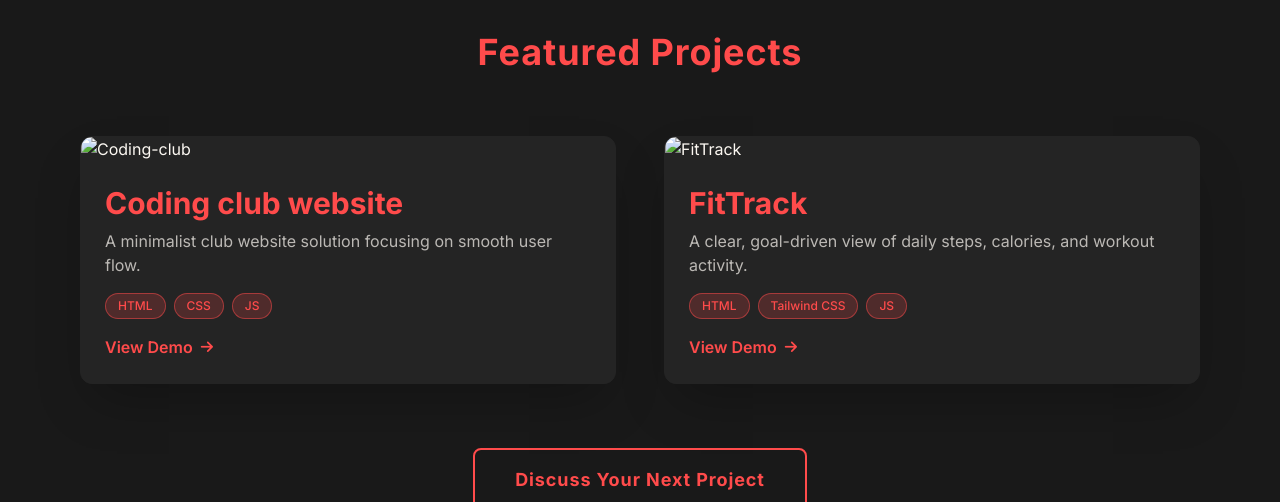
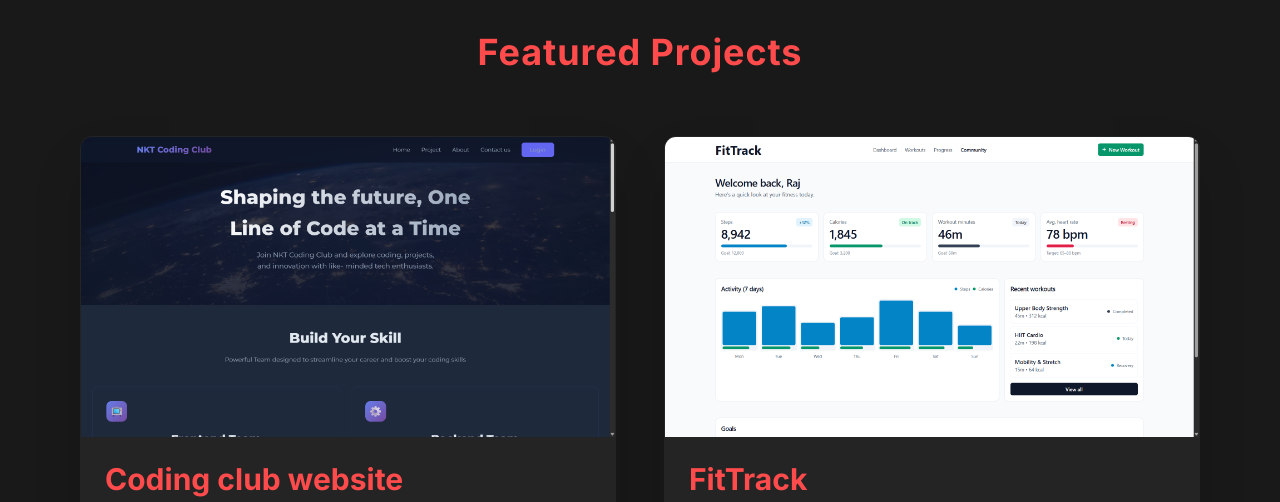
Before and after one commit to RajKshatriya/Personal-Portfolio, a plain HTML site: page index.html in a window 1280 px wide. Shown: the part 1600-2102 px from the top of the page. Drawn offline with nearby package versions, Linux system fonts and the light colour scheme.

Commit message:
solved the img problem

```diff
--- a/index.html
+++ b/index.html
@@ -72,8 +72,8 @@
   <section id="hero"
     class="relative min-h-screen flex items-center justify-start text-left p-8 md:p-32 overflow-hidden">
     <div class="absolute inset-0 bg-cover bg-center -z-50"
-      style="background-image: url('bg-img.jpg'); background-attachment: fixed;">
-    </div>
+     style="background-image: url('assets/bg-img.jpg'); background-attachment: fixed;">
+</div>
 
     <div class="absolute inset-0 bg-background-dark opacity-[0.85]"></div>
 
@@ -144,7 +144,7 @@
 
       <div
         class="bg-secondary rounded-xl shadow-2xl overflow-hidden border border-secondary hover:border-primary transition duration-500 group">
-        <img src="Coding-club.png" alt="Coding-club"
+        <img src="/assets/Coding-club.png" alt="Coding-club"
           class="w-full h-70 object-cover group-hover:opacity-80 transition duration-500">
         <div class="p-6">
           <h3 class="text-3xl font-bold mb-2 text-primary">Coding club website</h3>
@@ -168,7 +168,7 @@
 
       <div
         class="bg-secondary rounded-xl shadow-2xl overflow-hidden border border-secondary hover:border-primary transition duration-500 group">
-        <img src="FitTrack.png" alt="FitTrack"
+        <img src="/assets/FitTrack.png" alt="FitTrack"
           class="w-full h-70 object-cover group-hover:opacity-80 transition duration-500"
           src='https://via.placeholder.com/600x400/393E46/EEEEEE?text=Task+Manager+Project' ;>
         <div class="p-6">
```
Also changed, not shown: assets/Coding-club.png (renamed from assets/images/Coding-club.png), assets/FitTrack.png (renamed from assets/images/FitTrack.png), assets/bg-img.jpg (renamed from assets/images/bg-img.jpg).
